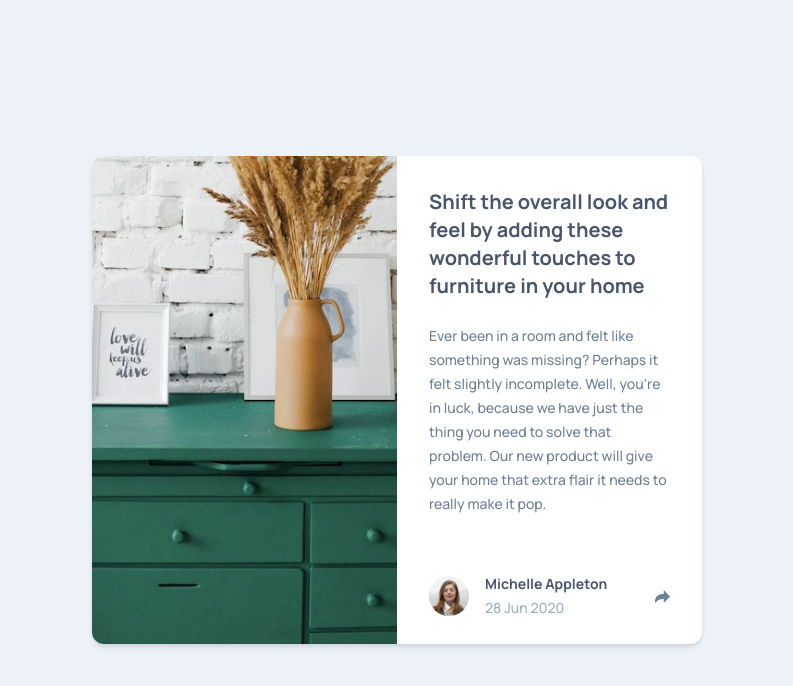
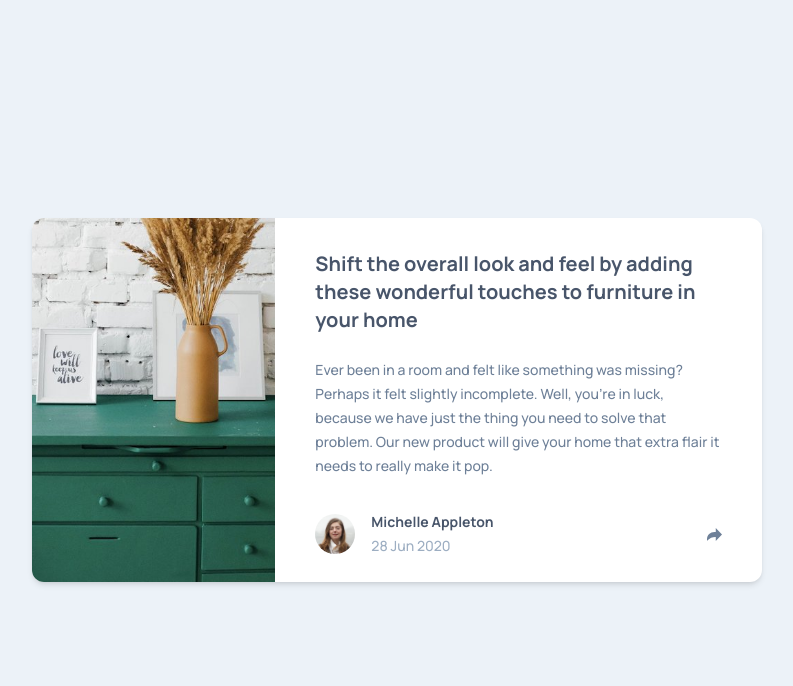
Before and after one commit to fm-gregoriusgrd/article-preview-component, a website: page index.html in a window 1280 px wide. Shown: the whole page, without its empty margins (243-1036 px from the left). Drawn offline with Linux system fonts and the light colour scheme.

Commit message:
desktop view

```diff
--- a/index.html
+++ b/index.html
@@ -12,15 +12,15 @@
   </head>
   <body>
     <main class="bg-grey-200 font-manrope mx-auto flex min-h-screen items-center justify-center">
-      <div class="max-w-[327px] md:max-w-[610px] md:grid md:grid-cols-2 bg-white rounded-xl shadow-md">
+      <div class="max-w-[327px] md:max-w-[610px] lg:max-w-[730px] md:grid md:grid-cols-2 lg:grid-cols-3 bg-white rounded-xl shadow-md">
         <!-- Image -->
-        <div class="h-[200px] overflow-hidden md:h-full rounded-tl-xl rounded-tr-xl md:rounded-tr-none md:rounded-bl-xl">
+        <div class="h-[200px] overflow-hidden md:h-full rounded-tl-xl rounded-tr-xl md:rounded-tr-none md:rounded-bl-xl lg:col-span-1">
           <img class="h-full w-full object-cover" src="images/drawers.jpg" alt="Drawers" />
         </div>
 
         <!-- Text Content -->
-        <div id="content">
-          <div class="flex flex-col gap-6 p-8">
+        <div id="content" class="lg:grid lg:col-span-2">
+          <div class="flex flex-col gap-6 p-8 lg:px-10">
             <h1 class="text-grey-900 text-xl font-bold">
               Shift the overall look and feel by adding these wonderful touches to furniture in your home
             </h1>
@@ -31,10 +31,9 @@
             </p>
           </div>
 
-
           <div class="relative">
             <!-- User Info Row -->
-            <div id="userInfo" class="flex items-center justify-between relative px-8 py-6">
+            <div id="userInfo" class="flex items-center justify-between relative px-8 pb-6 lg:px-10">
               <div class="flex items-center gap-4">
                 <img class="h-10 w-10 rounded-full" src="images/avatar-michelle.jpg" alt="Michelle Avatar" />
                 <div>
@@ -49,10 +48,8 @@
               </button>
             </div>
 
-
-
             <!-- Mobile Share Menu -->
-            <div id="shareMenu" class="hidden mt-4 bg-grey-900 rounded-b-xl px-6 py-4">
+            <div id="shareMenu" class="hidden bg-grey-900 rounded-b-xl px-6 py-4">
               <div class="flex items-center justify-between">
                 <p class="text-grey-400 text-sm uppercase tracking-[0.25em]">Share</p>
                 <div class="flex gap-4">
@@ -69,10 +66,10 @@
 
             <!-- Desktop Share Bubble -->
             <div id="shareBubble"
-              class="absolute right-0 bottom-full mb-4 bg-grey-900 rounded-xl px-6 py-4 hidden"
+              class="absolute right-0 bottom-full mb-4 bg-grey-900 rounded-xl px-10 py-5 hidden"
             >
               <div class="flex items-center gap-4">
-                <p class="text-grey-400 text-sm uppercase tracking-[0.25em]">BUBBLE</p>
+                <p class="text-grey-400 text-sm uppercase tracking-[0.25em]">share</p>
                 <div class="flex gap-4">
                   <img src="images/icon-facebook.svg" alt="Facebook" class="w-5" />
                   <img src="images/icon-twitter.svg" alt="Twitter" class="w-5" />
```
Also changed, not shown: src/output.css.
